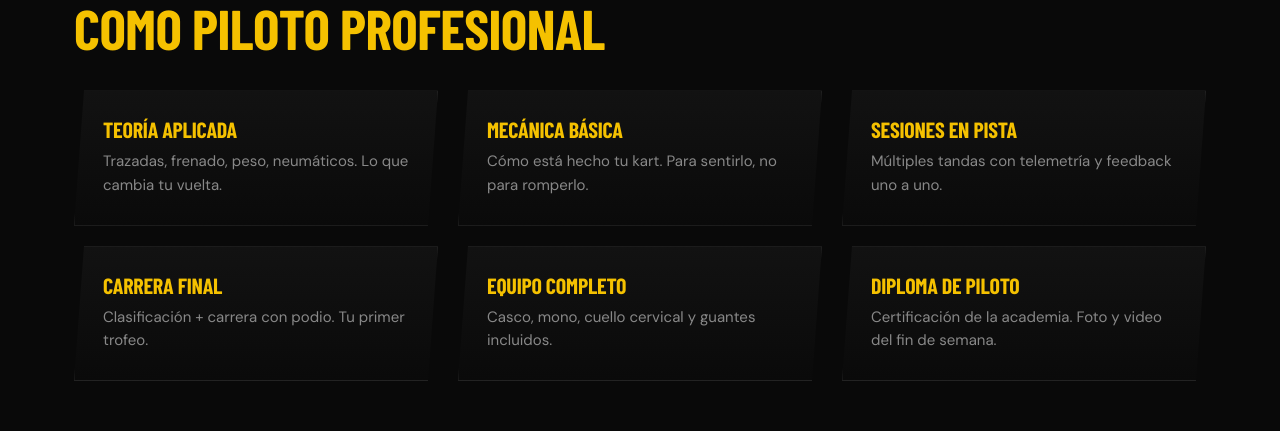
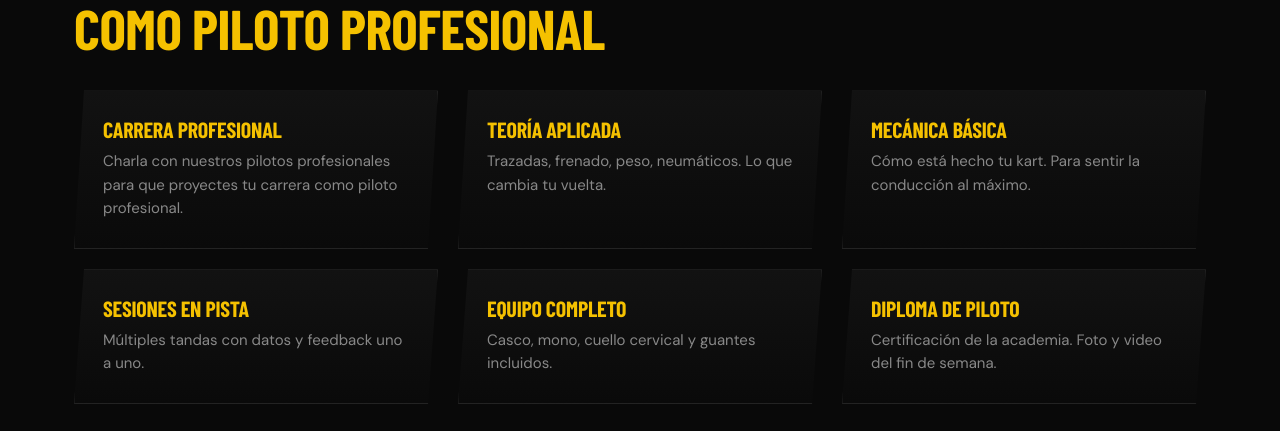
Before and after one commit to pandafter/stage-bot, a Vue app in the folder frontend/: page / in a window 1280 px wide. Shown: the part 1220-1651 px from the top of the page. Built offline with nearby package versions, Linux system fonts and the light colour scheme; no server answers; a web font is replaced by a local one.

Commit message:
update: landing programas changed

```diff
--- a/frontend/src/components/landing/ProgramSection.vue
+++ b/frontend/src/components/landing/ProgramSection.vue
@@ -1,9 +1,9 @@
 <script setup lang="ts">
 const items = [
+  { t: 'Carrera Profesional', d: 'Charla con nuestros pilotos profesionales para que proyectes tu carrera como piloto profesional.' },
   { t: 'Teoría aplicada', d: 'Trazadas, frenado, peso, neumáticos. Lo que cambia tu vuelta.' },
-  { t: 'Mecánica básica', d: 'Cómo está hecho tu kart. Para sentirlo, no para romperlo.' },
-  { t: 'Sesiones en pista', d: 'Múltiples tandas con telemetría y feedback uno a uno.' },
-  { t: 'Carrera final', d: 'Clasificación + carrera con podio. Tu primer trofeo.' },
+  { t: 'Mecánica básica', d: 'Cómo está hecho tu kart. Para sentir la conducción al máximo.' },
+  { t: 'Sesiones en pista', d: 'Múltiples tandas con datos y feedback uno a uno.' },
   { t: 'Equipo completo', d: 'Casco, mono, cuello cervical y guantes incluidos.' },
   { t: 'Diploma de piloto', d: 'Certificación de la academia. Foto y video del fin de semana.' },
 ]
```
